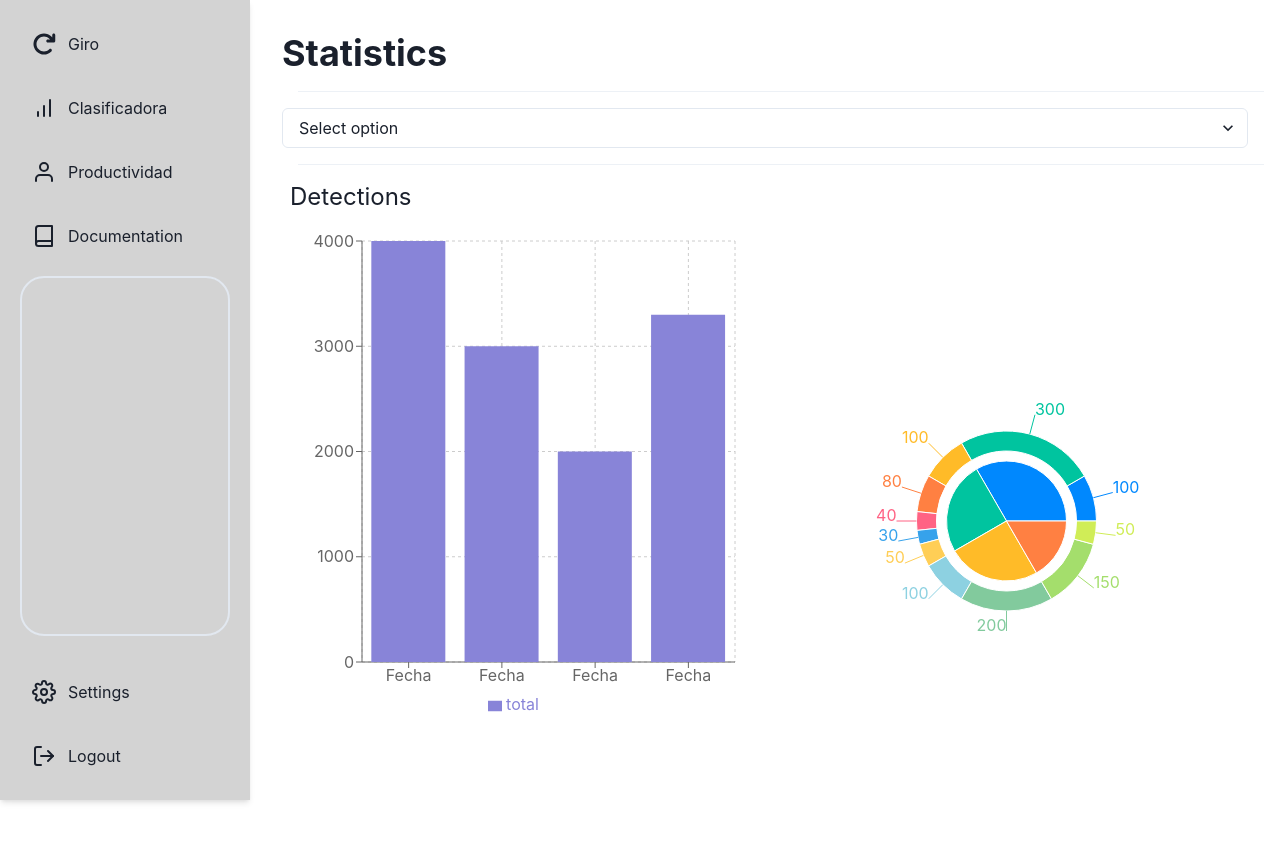
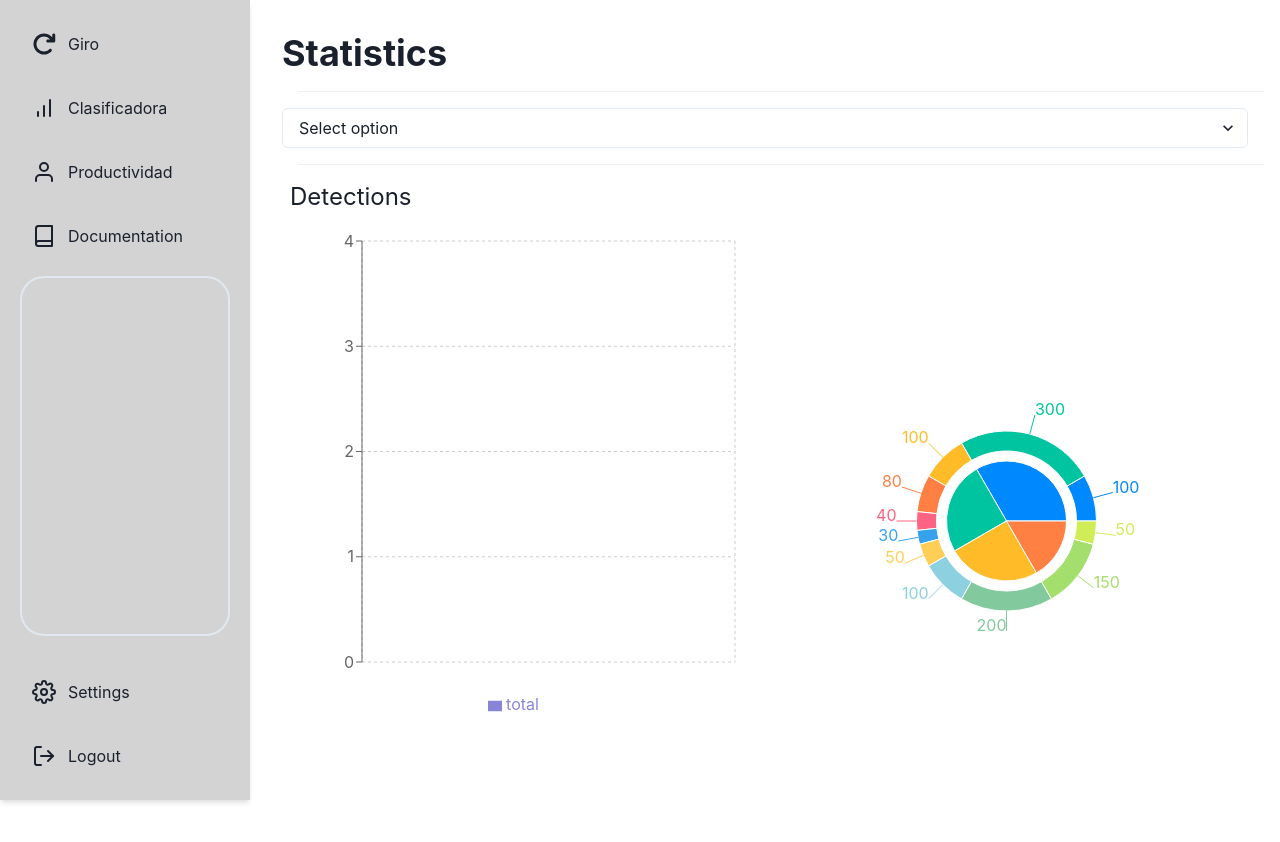
Before and after one commit to jvgemelo/consulting-template, a Next.js app: page /clasificadora in a window 1280 px wide. Shown: the top 842 px of the page. Built offline with nearby package versions, Linux system fonts and the light colour scheme.

Commit message:
ajos chart

```diff
--- a/src/app/giro/page.tsx
+++ b/src/app/giro/page.tsx
@@ -1,8 +1,8 @@
 'use client'
 import CameraCard from '@/components/CameraGrid'
+import { DatePickerWithRange } from '@/components/Datepicker';
 import { PreviewerSkeleton } from '@/components/Skeletons';
 import StackedBarChart from '@/components/StackedBarChart';
-import { DatePickerDemo, DatePickerWithRange } from '@/components/ui/datepicker';
 import {
   Box, Divider, Heading, Menu,
   MenuButton,
--- a/src/app/layout.tsx
+++ b/src/app/layout.tsx
@@ -4,6 +4,7 @@ import "./globals.css";
 import { ChakraProvider } from "@chakra-ui/react";
 import SideNav from "@/components/Sidenav";
 import { QueryClient, QueryClientProvider } from '@tanstack/react-query';
+import { MazoProvider } from "@/context/giro-context";
 
 const queryClient = new QueryClient()
 const inter = Inter({ subsets: ["latin"] });
@@ -21,6 +22,7 @@ export default function RootLayout({
   return (
     <html lang="en">
       <body>
+      <MazoProvider>
         <ChakraProvider>
           <div style={{ display: 'flex', minHeight: 'screen' }}>
             <SideNav />
@@ -31,6 +33,7 @@ export default function RootLayout({
             </main>
           </div>
         </ChakraProvider>
+        </MazoProvider>
       </body>
     </html>
   );
--- a/src/components/ui/datepicker.tsx
+++ b/src/components/Datepicker.tsx
@@ -14,17 +14,14 @@ import {
   PopoverTrigger,
 } from "@/components/ui/popover"
 import { getMazoRecords } from "@/actions/data"
+import { useMazo } from "@/context/giro-context"
 
 export function DatePickerWithRange({
   className,
 }: React.HTMLAttributes<HTMLDivElement>) {
-  const [date, setDate] = React.useState<DateRange | undefined>({
-    from: addDays(new Date(), -5),
-    to: new Date(),
-  })
 
-  const [mazos, setMazos] = React.useState([]) // Estado para almacenar los registros de mazo
-  const [loading, setLoading] = React.useState(true) // Estado para manejar el loading
+  const { date, setDate, mazos, setMazos } = useMazo();
+  const [loading, setLoading] = React.useState(true);
 
   React.useEffect(() => {
     if (date?.from && date?.to) {
--- a/src/components/StackedBarChart.tsx
+++ b/src/components/StackedBarChart.tsx
@@ -1,4 +1,5 @@
 'use client'
+import { useMazo } from '@/context/giro-context';
 import React, { PureComponent } from 'react';
 import { BarChart, Bar, XAxis, YAxis, CartesianGrid, Tooltip, Legend, ResponsiveContainer } from 'recharts';
 const data = [
@@ -19,10 +20,23 @@ const data = [
       total: 3300,
     }
   ];
+
+
   const StackedBarChart = () => {
+    const { mazos } = useMazo();
+    function formatDates(array) {
+      return array.map(item => {
+        const formattedDate = item.timestamp.toLocaleDateString('en-GB');
+        return {
+          ...item,
+          timestamp: formattedDate
+        };
+      });
+    }
+    console.log("MAZOS DESDE CHARTS -->", mazos)
     return (
       <ResponsiveContainer width="50%" height={500}>
-        <BarChart data={data} margin={{ top: 20, right: 30, left: 20, bottom: 5 }}>
+        <BarChart data={formatDates(mazos)} margin={{ top: 20, right: 30, left: 20, bottom: 5 }}>
           <CartesianGrid strokeDasharray="3 3" />
           <XAxis dataKey="timestamp" />
           <YAxis />
--- /dev/null
+++ b/src/context/giro-context.tsx
@@ -0,0 +1,36 @@
+'use client'
+import React, { createContext, useContext, useState } from 'react';
+import { addDays, format } from "date-fns"
+
+// const MazoContext = createContext<any>(undefined)
+
+const MazoContext = createContext({
+    date: null,
+    setDate: () => {},
+    mazos: [],
+    setMazos: () => {},
+  });
+
+export function useMazo() {
+  return useContext(MazoContext);
+}
+
+export function MazoProvider({ children }) {
+    const [date, setDate] = React.useState<any>({
+        from: addDays(new Date(), -5),
+        to: new Date(),
+      })
+//   const [date, setDate] = useState(null);
+  const [mazos, setMazos] = useState([]);
+
+  return (
+    <MazoContext.Provider value={{
+        date,
+        setDate,
+        mazos,
+        setMazos
+         }}>
+      {children}
+    </MazoContext.Provider>
+  );
+}
--- /dev/null
+++ b/src/context/mazos-context.tsx
@@ -0,0 +1,23 @@
+import { addDays } from 'date-fns';
+import React, { createContext, useContext, useState } from 'react';
+import { DateRange } from 'react-day-picker';
+
+const MazoContext = createContext(null);
+
+export function useMazo() {
+  return useContext(MazoContext);
+}
+
+export function MazoProvider({ children }) {
+    const [date, setDate] = React.useState<DateRange | undefined>({
+        from: addDays(new Date(), -5),
+        to: new Date(),
+      })
+  const [mazos, setMazos] = useState([]);
+
+  return (
+    <MazoContext.Provider value={{ date, setDate, mazos, setMazos }}>
+      {children}
+    </MazoContext.Provider>
+  );
+}
```
